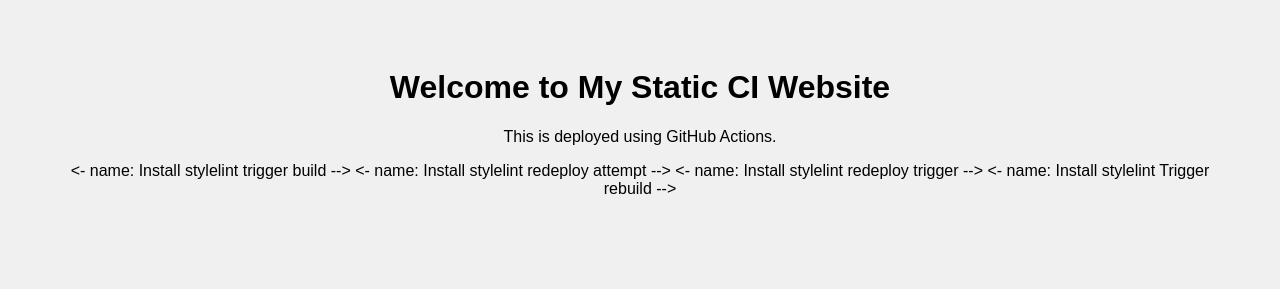
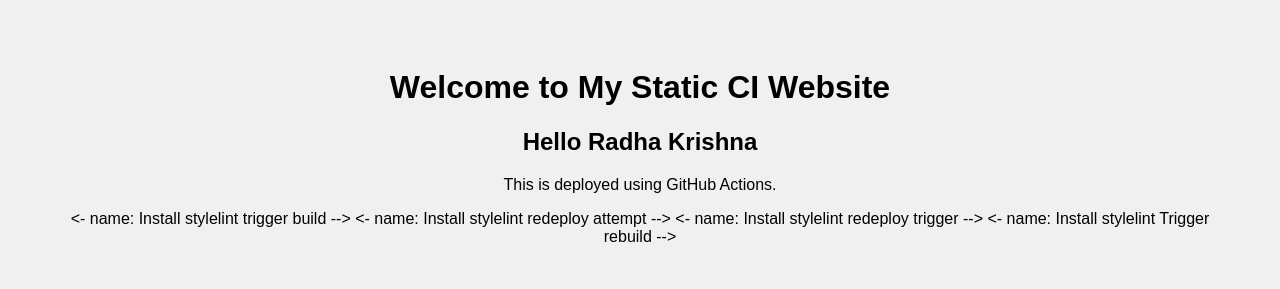
Before and after one commit to ITSMRRISHI/my-static-site, a plain HTML site: page index.html in a window 1280 px wide. Drawn offline with Linux system fonts and the light colour scheme.

Commit message:
Radha Krishna

```diff
--- a/index.html
+++ b/index.html
@@ -6,6 +6,7 @@
 </head>
 <body>
   <h1>Welcome to My Static CI Website</h1>
+  <h2>Hello Radha Krishna</h2>
   <p>This is deployed using GitHub Actions.</p>
 </body>
 </html>
```
